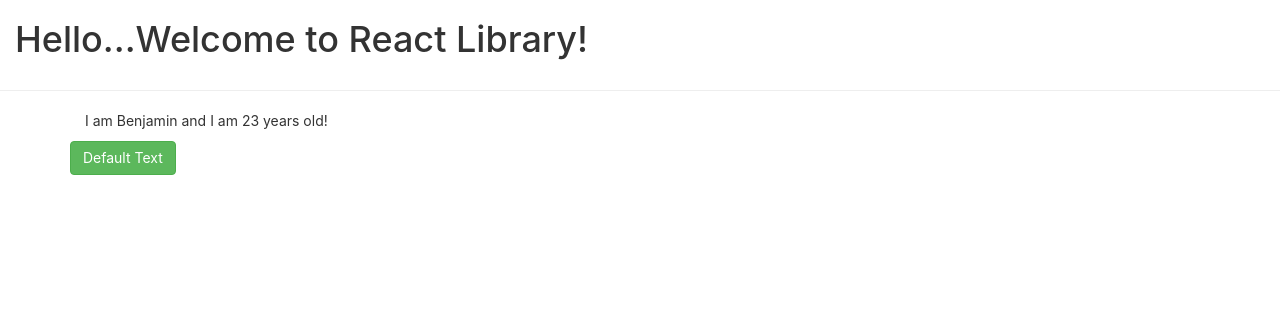
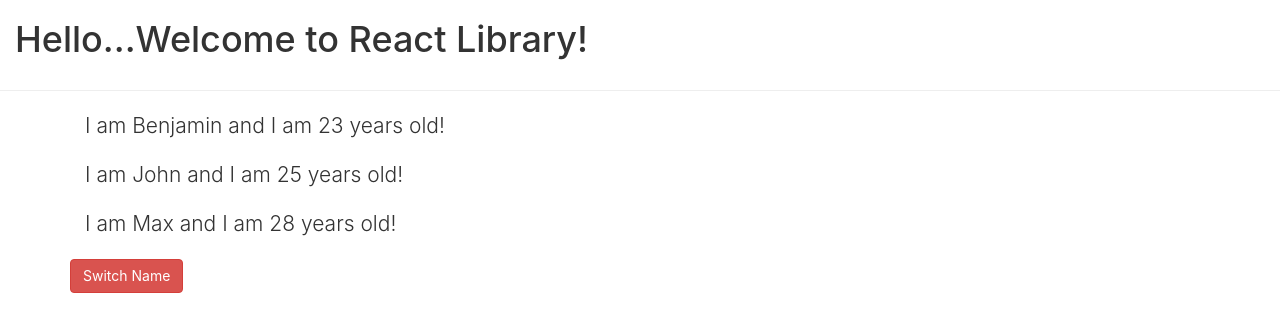
Before and after one commit to arunkudiyal/react_fsd_09_12, a React (Create React App) app: page / in a window 1280 px wide. Shown: the top 332 px of the page. Built offline with nearby package versions, Linux system fonts and the light colour scheme.

Commit message:
Creating States, Handling Events & Manipulation States

```diff
--- a/src/App.js
+++ b/src/App.js
@@ -1,11 +1,32 @@
 import { Component } from 'react'
-import Button from "./Button";
 import Person from './components/Person';
 
 class App extends Component {
+  // You can write JS
+  // If you want to manage your own data inside the component | STATE
+  // State is nothing but a simple JS Object
+  // States are IMMUTABLE - cannot be changed directly
+  state = {
+    persons: [
+      { name: 'Benjamin', age: '23' },
+      { name: 'John', age: '25' },
+      { name: 'Max', age: '28' }
+    ],
+    anotherState: 'This is an another state'
+  }
+
+  switchNameHandler = () => {
+    // DONOT DO THIS - this.state.persons[0].name = 'Ben' --> State will become unpredictable
+    this.setState({
+      persons: [
+        { name: 'Ben', age: '23' },
+        { name: 'Johnatthan', age: '25' },
+        { name: 'Maxilliam', age: '28' }
+      ]
+    })
+  }
+
   render() {
-    // You can write JS
-
     return (
       <div>
         <div className="container-fluid">
@@ -13,8 +34,10 @@
         </div> <hr />
         <div className="container">
           {/* Props are a way to customise the Component */}
-          <Person name="Benjamin" age="23" />
-          <Button color="success" />
+          <Person name={this.state.persons[0].name} age={this.state.persons[0].age} />
+          <Person name={this.state.persons[1].name} age={this.state.persons[1].age} />
+          <Person name={this.state.persons[2].name} age={this.state.persons[2].age} >Dummy Text 1</Person>
+          <button onClick={this.switchNameHandler} className='btn btn-danger'>Switch Name</button>
         </div>
       </div>
     )
--- a/src/Button.jsx
+++ /dev/null
@@ -1,23 +0,0 @@
-function Button(props) {
-    // Outside return( JSX ) --> JS
-    console.log(props)
-    let btnColorClass = `btn btn-${props.color}`
-    return (
-        <div>
-            {/* Here you can write JS*/}
-            <button className={btnColorClass} > {props.text} </button>
-        </div>
-    )
-}
-
-Button.defaultProps = {
-    text: 'Default Text',
-    color: 'primary'
-}
-export default Button;
-
-// function add(a, b) {
-//     return 20 + 30
-// }
-// Where are the values of a & b going to come from ?
-// Call the function --> sum = add(10, 20)
--- a/src/components/Person.jsx
+++ b/src/components/Person.jsx
@@ -1,8 +1,14 @@
 function Person(props) {
+    // JavaScript
     return (
         <div className="container">
-            <p>I am {props.name} and I am {props.age} years old! </p>
+            <p className="lead">I am {props.name} and I am {props.age} years old! </p>
+            {/* {props.children} */}
         </div>
     )
 }
+Person.defaultProps = {
+    name: 'Dummy Name',
+    age: 0
+}
 export default Person;
```
